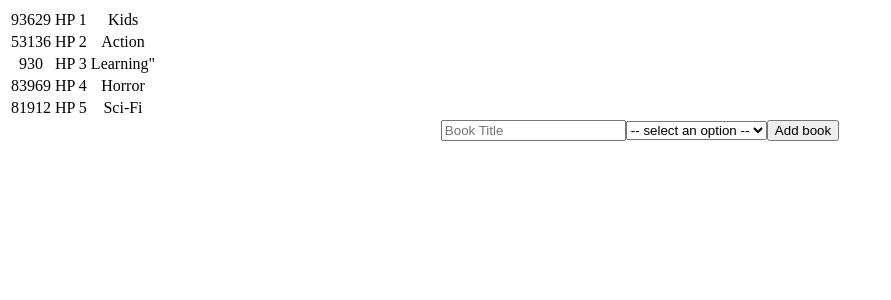
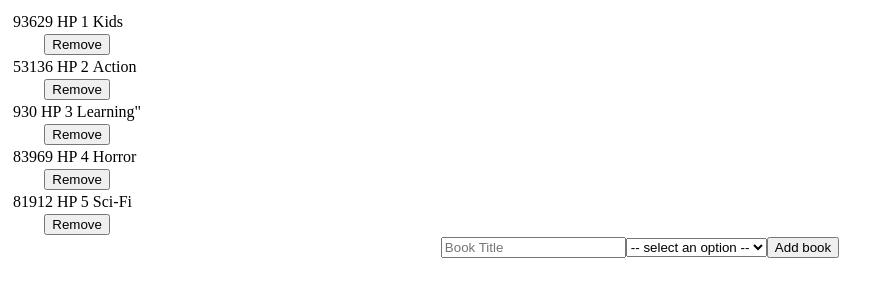
Before and after one commit to arslanbisharat/project-redux-bookstore, a React (Create React App) app: page / in a window 1280 px wide. Shown: the top 300 px of the page, without its empty margins (0-891 px from the left). Built offline with nearby package versions, Linux system fonts and the light colour scheme.

Commit message:
remove button added

```diff
--- a/src/containers/BooksList.js
+++ b/src/containers/BooksList.js
@@ -8,8 +8,13 @@ const BooksList = ({ books }) => (
     <table>
       <tbody>
         {books.map(book => (
+        <div>
           <Book book={book} key={book.id} />
-        ))}
+          <button id= "removeButton">Remove</button>
+        </div>
+
+))}
+
       </tbody>
     </table>
   </div>
@@ -23,6 +28,7 @@ BooksList.defaultProps = {
 
 BooksList.propTypes = {
   books: PropTypes.arrayOf(PropTypes.object),
+  removeBook: PropTypes.func.isRequired
 };
 
 export default connect(mapStateToProps)(BooksList);
```
